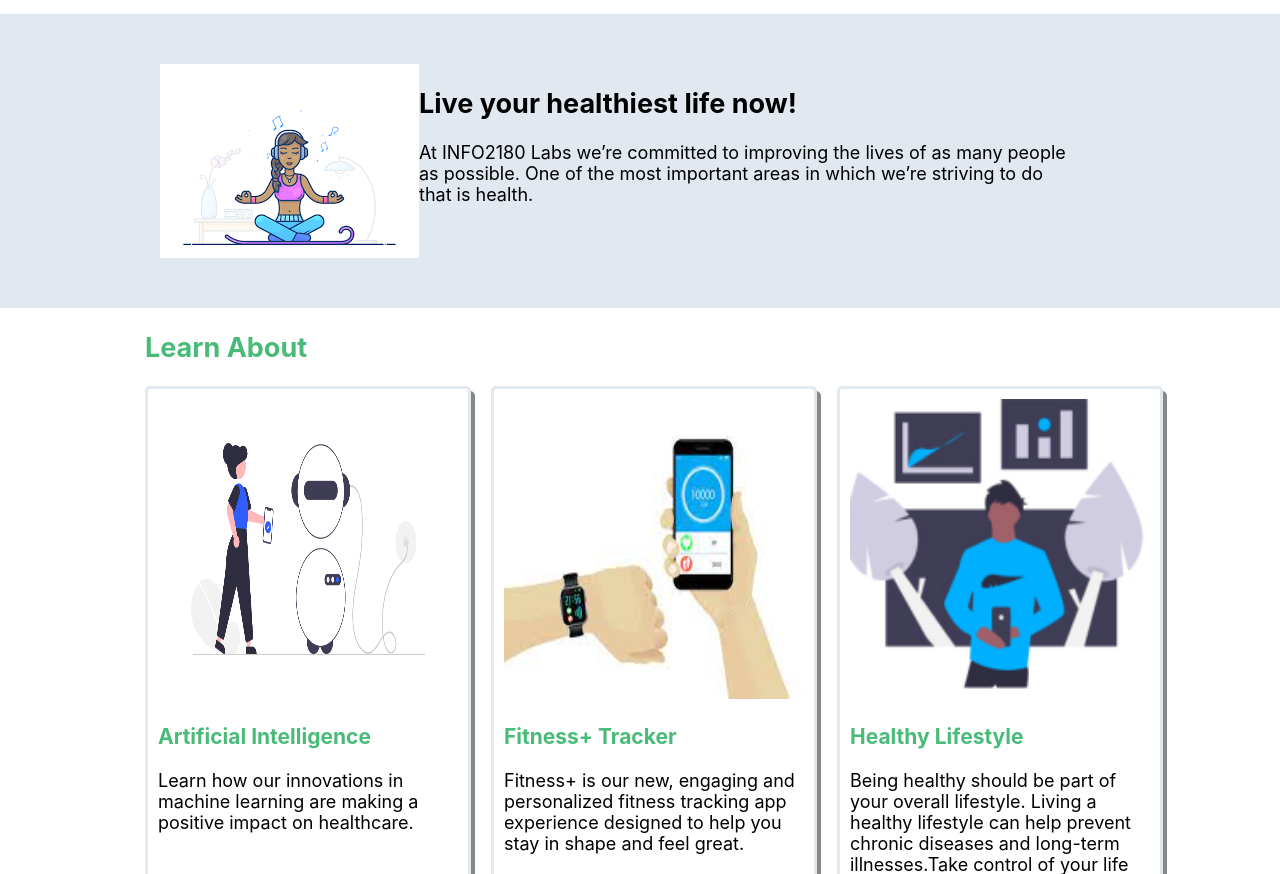
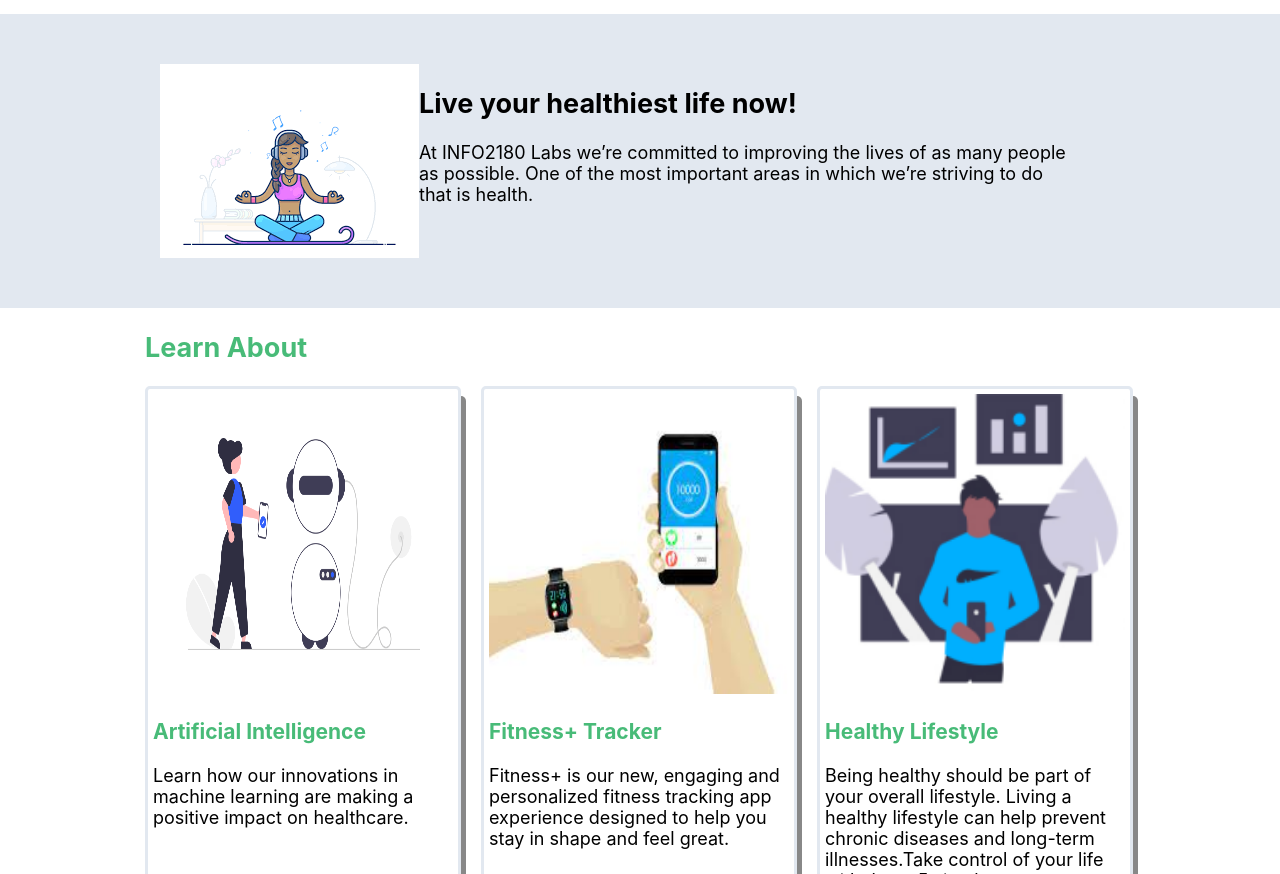
Before and after one commit to RanielJohnson/info2180-project1, a plain HTML site: page index.html in a window 1280 px wide. Shown: the part 78-952 px from the top of the page. Drawn offline with Linux system fonts and the light colour scheme.

Commit message:
Size arrangements No js changes

```diff
--- a/styles.css
+++ b/styles.css
@@ -76,23 +76,22 @@
 }
 
 .card {
-    padding: 10px;
+    padding: 5px;
     margin-right: 20px;
     border: #E2E8F0;
+    border-radius: 5px;
     border-style: solid;
-    border-radius: 5px;
-    box-shadow:  4px 5px #888888;
+    box-shadow: 5px 10px #888888;
+}
+
+.card-body h3{
+    color: #48BB78;
+    font-size: 21px;
 }
 
 .card img {
     width: 300px;
     height: 300px;
-}
-
-
-.card-body h3{
-    color: #48BB78;
-    font-size: 21px;
 }
 
 .testing {
```
Also changed, not shown: 1 other file.
